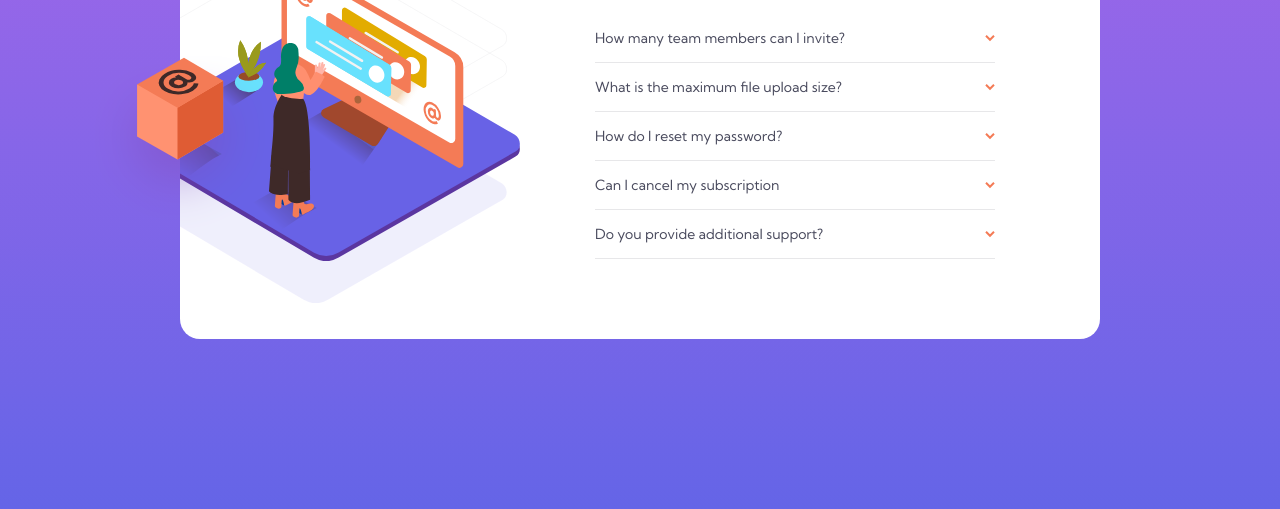
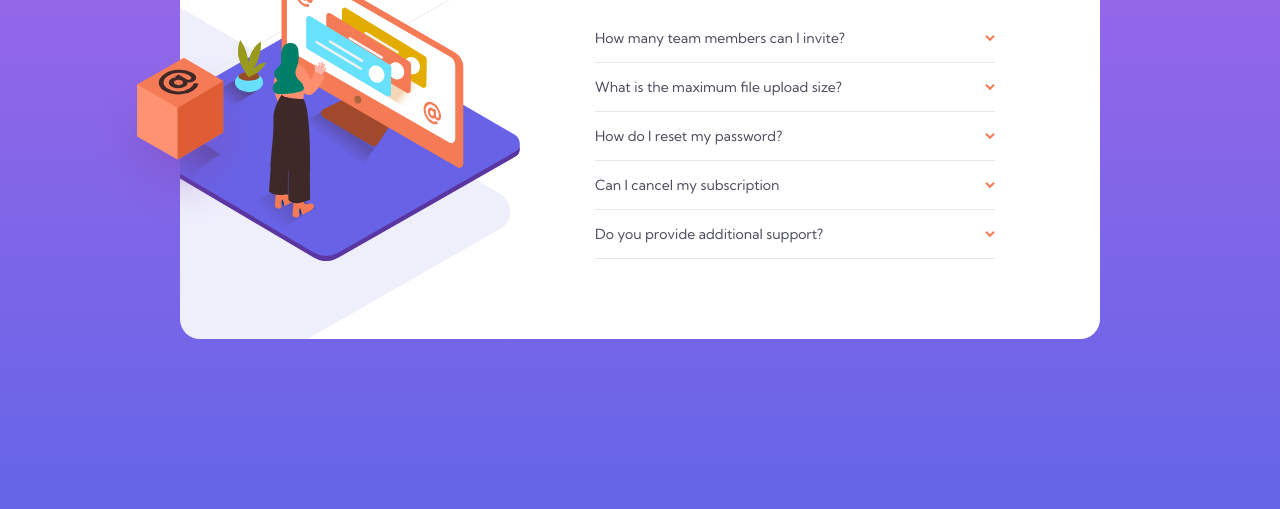
Before and after one commit to saodinh/frontend-mentor-faq-accordion-card, a plain HTML site: page index.html in a window 1280 px wide. Shown: the part 291-800 px from the top of the page. Drawn offline with Linux system fonts and the light colour scheme.

Commit message:
Fix desktop background to match the design

```diff
--- a/styles.css
+++ b/styles.css
@@ -167,9 +167,9 @@ img {
     .accordion {
         flex-direction: row;
         background-image: url(./images/bg-pattern-desktop.svg);
-        background-size: 43%;
+        background-size: 90%;
         background-repeat: no-repeat;
-        background-position: -13% center;
+        background-position: -540% 70%;
     }
 
     .accordion__img-box,
```
